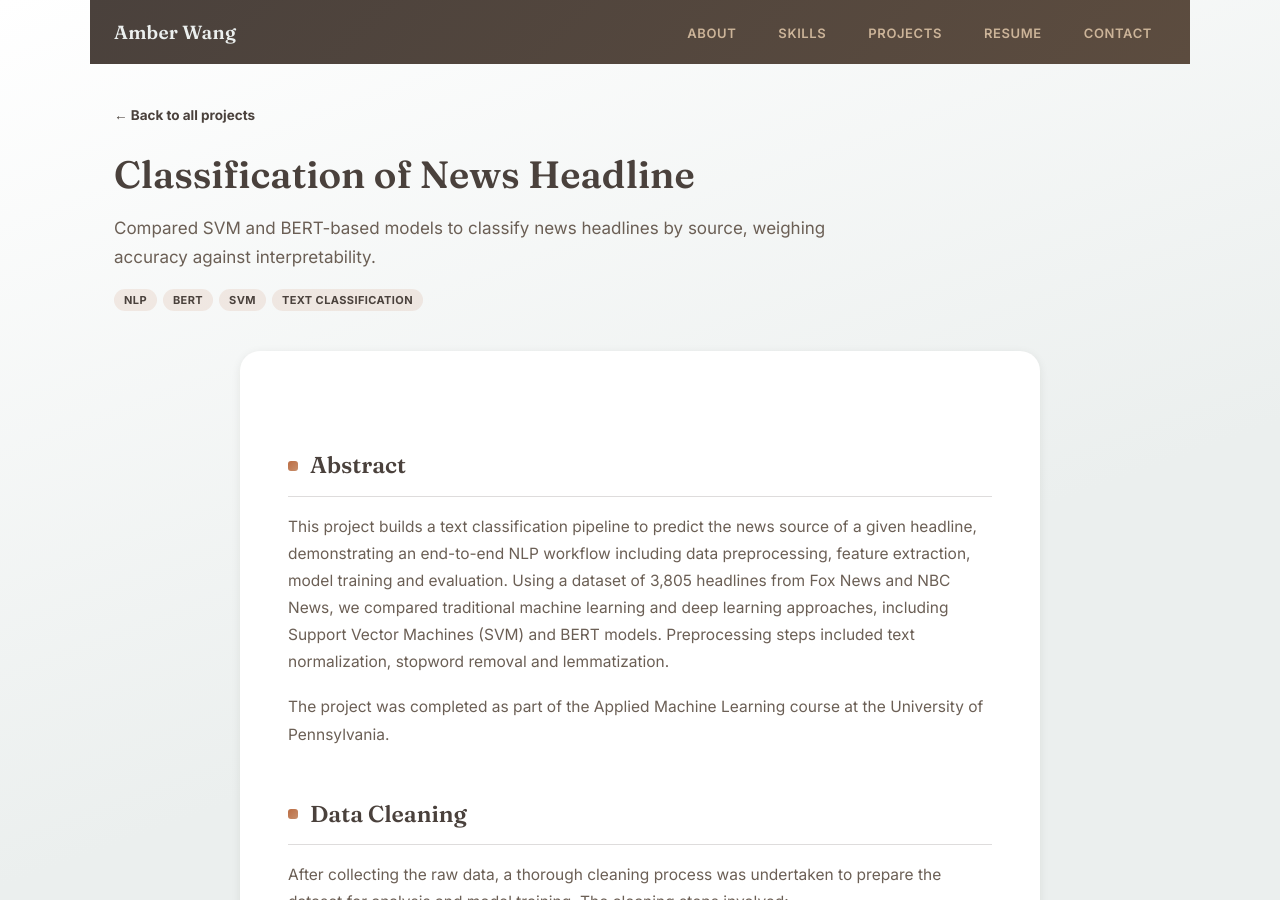
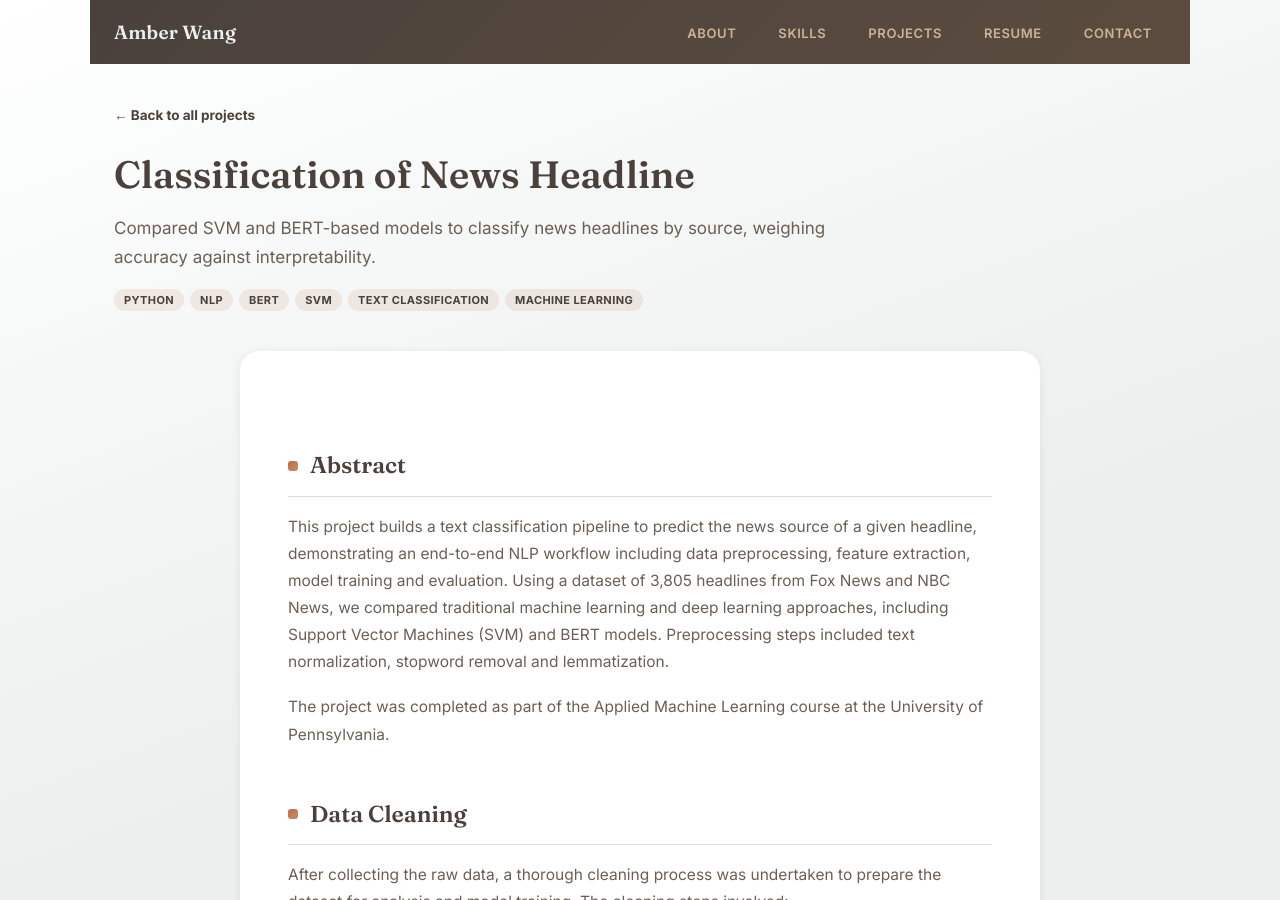
Before and after one commit to amberrrwang/amberrrwang.github.io, a Jekyll site: the page built from classification-of-news-headline.md, in a window 1280 px wide and 900 px high. Built offline with Jekyll 4.4.1, drawn with Linux system fonts in a browser that asks for light colours.

Commit message:
Update tags

```diff
--- a/classification-of-news-headline.md
+++ b/classification-of-news-headline.md
@@ -3,7 +3,7 @@ layout: page
 title: "Classification of News Headline"
 permalink: /classification-of-news-headline/
 summary: "Compared SVM and BERT-based models to classify news headlines by source, weighing accuracy against interpretability."
-tags: [NLP, BERT, SVM, Text Classification]
+tags: [Python, NLP, BERT, SVM, Text Classification, Machine Learning]
 ---
 
 ## Abstract
```
